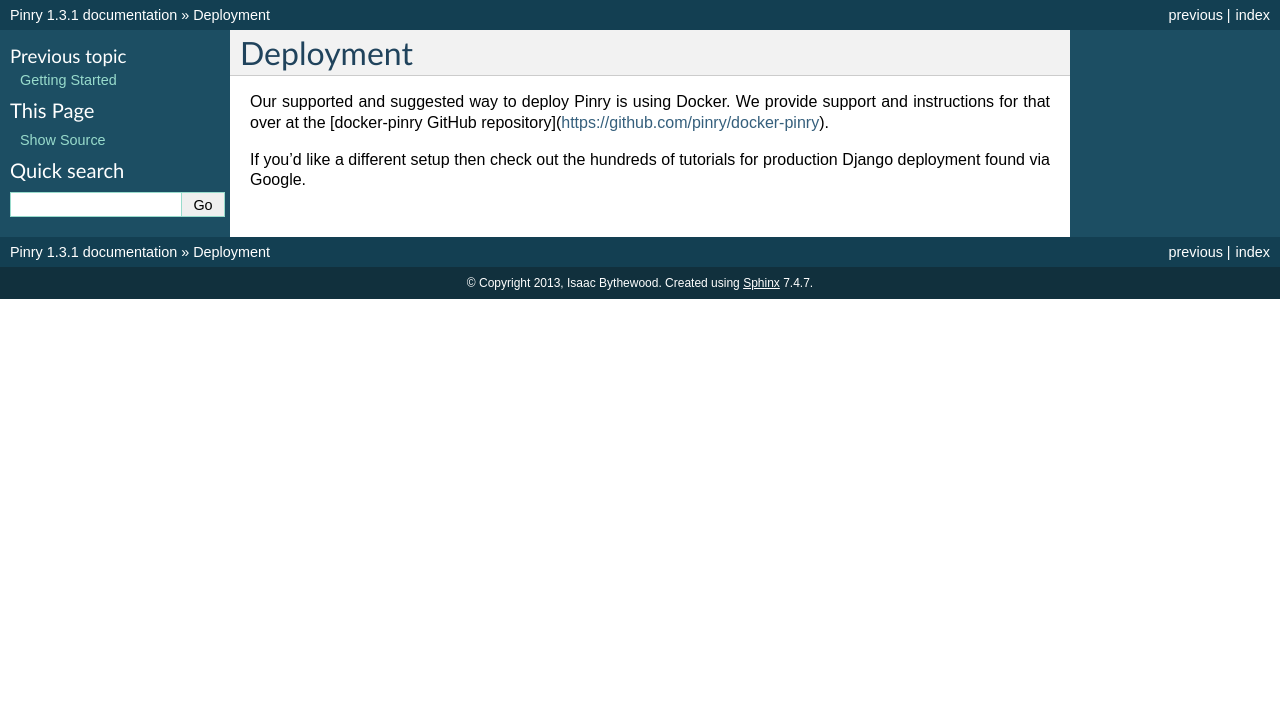
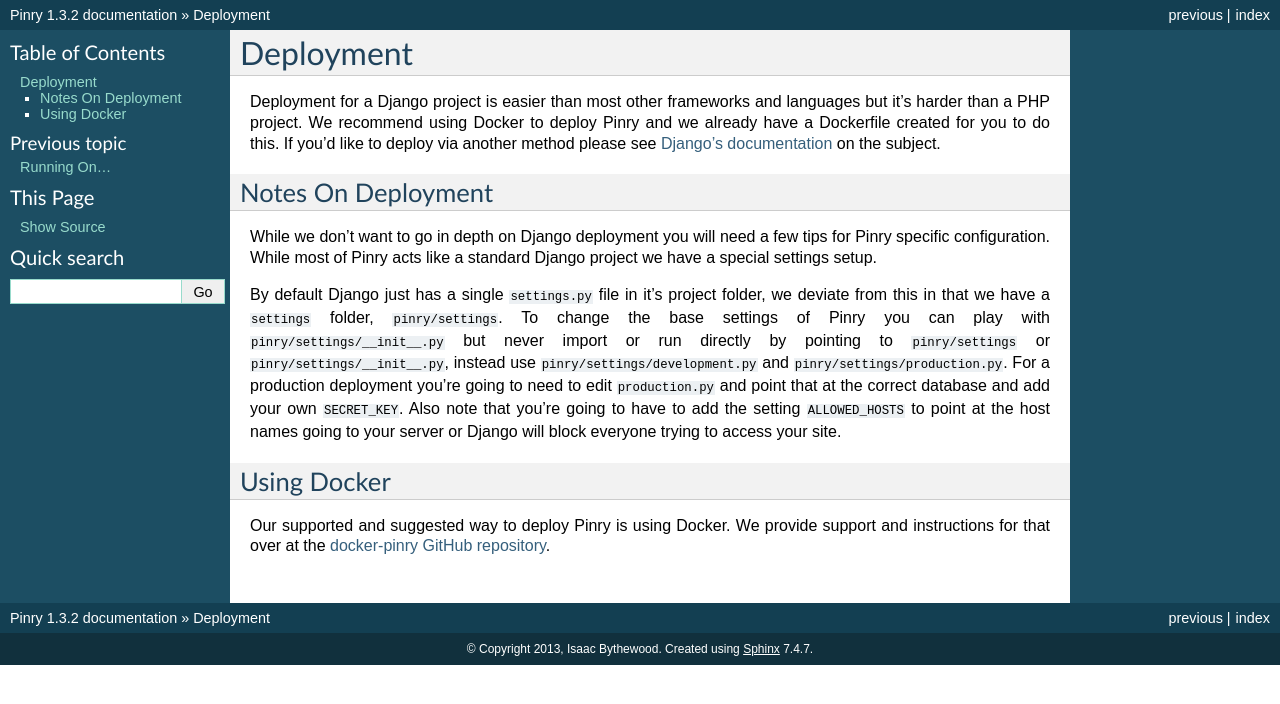
Before and after one commit to pinry/pinry, a Sphinx documentation site: the page built from docs/deployment.rst, in a window 1280 px wide. Shown: the top 704 px of the page. Built offline with Sphinx 7.4.7, drawn with Linux system fonts in a browser that asks for light colours.

Commit message:
Improved the documentation, bumped the version to 1.3.2, fixed the license in setup.py

```diff
--- a/docs/conf.py
+++ b/docs/conf.py
@@ -51,9 +51,9 @@
 # built documents.
 #
 # The short X.Y version.
-version = '1.3.1'
+version = '1.3.2'
 # The full version, including alpha/beta/rc tags.
-release = '1.3.1'
+release = '1.3.2'
 
 # The language for content autogenerated by Sphinx. Refer to documentation
 # for a list of supported languages.
--- a/docs/deployment.rst
+++ b/docs/deployment.rst
@@ -1,9 +1,41 @@
 Deployment
 ==========
 
+Deployment for a Django project is easier than most other frameworks and
+languages but it's harder than a PHP project. We recommend using Docker to
+deploy Pinry and we already have a Dockerfile created for you to do this. If
+you'd like to deploy via another method please see `Django's documentation`_ on
+the subject.
+
+
+Notes On Deployment
+-------------------
+
+While we don't want to go in depth on Django deployment you will need a few tips
+for Pinry specific configuration. While most of Pinry acts like a standard
+Django project we have a special settings setup.
+
+By default Django just has a single ``settings.py`` file in it's project folder,
+we deviate from this in that we have a ``settings`` folder, ``pinry/settings``.
+To change the base settings of Pinry you can play with
+``pinry/settings/__init__.py`` but never import or run directly by pointing to
+``pinry/settings`` or ``pinry/settings/__init__.py``, instead use
+``pinry/settings/development.py`` and ``pinry/settings/production.py``. For a
+production deployment you're going to need to edit ``production.py`` and point
+that at the correct database and add your own ``SECRET_KEY``. Also note that
+you're going to have to add the setting ``ALLOWED_HOSTS`` to point at the host
+names going to your server or Django will block everyone trying to access your
+site.
+
+
+Using Docker
+------------
+
 Our supported and suggested way to deploy Pinry is using Docker. We provide
-support and instructions for that over at the
-[docker-pinry GitHub repository](https://github.com/pinry/docker-pinry).
+support and instructions for that over at the `docker-pinry GitHub repository`_.
 
-If you'd like a different setup then check out the hundreds of tutorials
-for production Django deployment found via Google.
+
+.. Links
+
+.. _Django's documentation: https://docs.djangoproject.com/en/1.5/howto/deployment/
+.. _docker-pinry GitHub repository: https://github.com/pinry/docker-pinry
--- a/setup.py
+++ b/setup.py
@@ -20,12 +20,12 @@
 
 setup(
     name="Pinry",
-    version="1.3.1",
+    version="1.3.2",
     author="Pinry Contributors",
     author_email="devs@getpinry.com",
     description=("A tiling image board system for people who want to save, "
                  "tag, and share images, videos and webpages."),
-    license="AGPL-3+",
+    license="Simplified BSD",
     keywords="django tiling board tag share images pictures videos webpages",
     url="http://getpinry.com/",
     packages=find_packages(exclude=["*.tests", "*.tests.*", "tests.*", "tests"]),
```
Also changed, not shown: docs/basic_customization.rst (added, +32 -0 lines), docs/getting_started.rst (+10 -4 lines), docs/index.rst (+14 -12 lines), docs/running_on.rst (added, +31 -0 lines).
